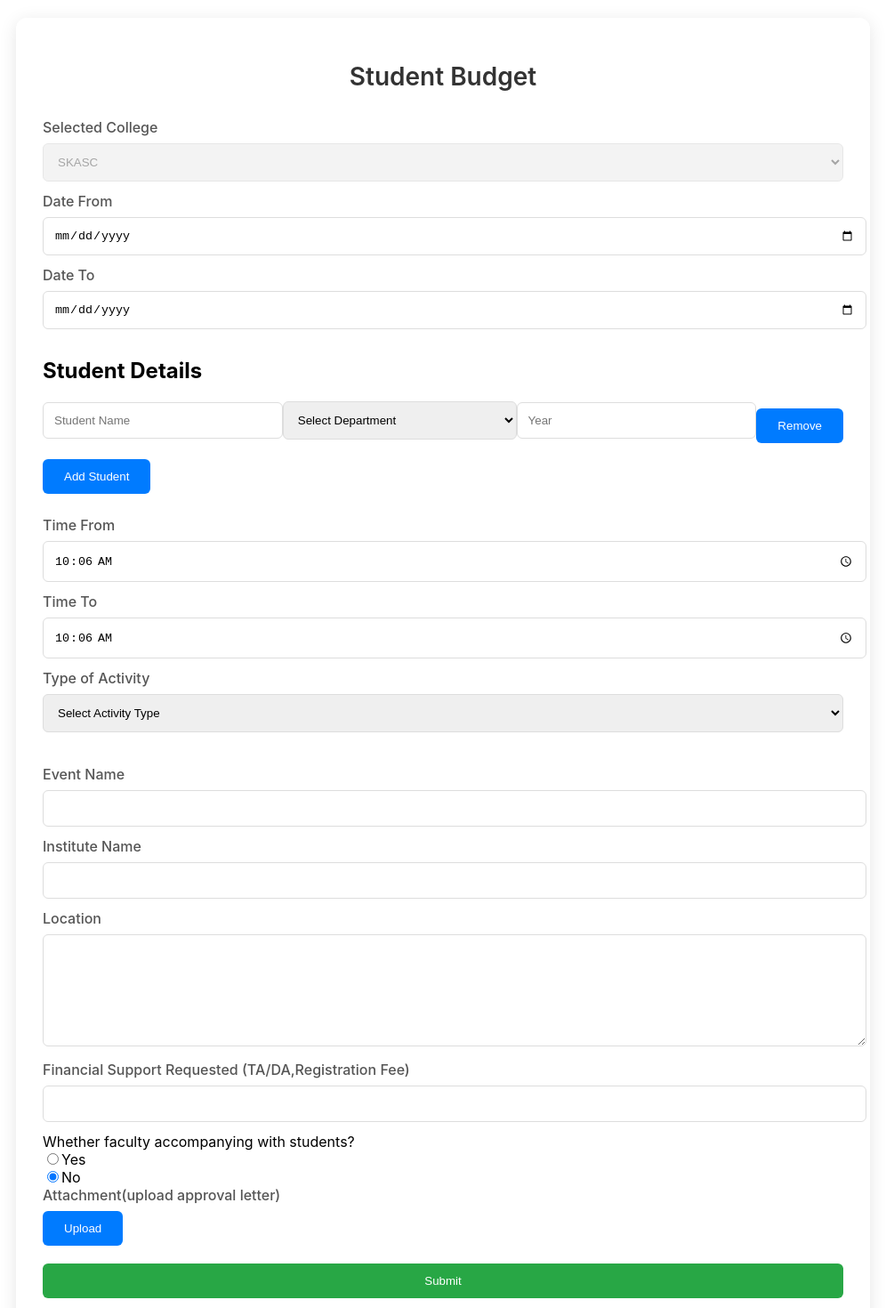
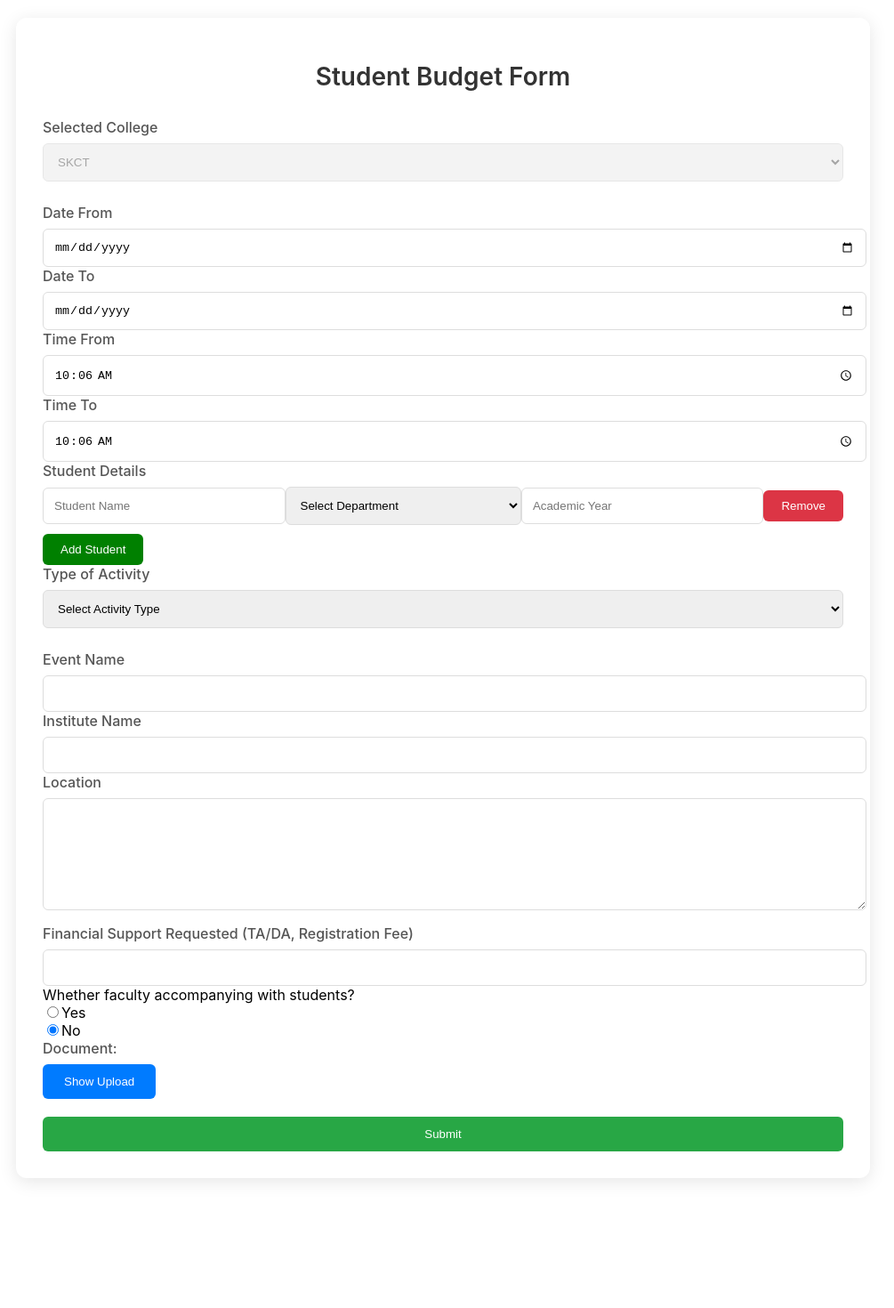
Before and after one commit to Yashwanth-Chandrakumar/SKI, a React (Create React App) app: page /studentbudget in a window 1280 px wide. Shown: the part 100-1570 px from the top of the page at 89% size, without its empty margins (142-1147 px from the left). After the commit the page ends 1464 px from the top, so only its background shows below. Built offline with nearby package versions, Linux system fonts and the light colour scheme.

Commit message:
Update studentbudget.js

```diff
--- a/src/components/studentbudget.js
+++ b/src/components/studentbudget.js
@@ -1,45 +1,121 @@
+
+
 import React, { useEffect, useState } from 'react';
-import 'react-datepicker/dist/react-datepicker.css';
-import { useLocation, useNavigate } from 'react-router-dom';
+import { useNavigate } from 'react-router-dom';
+import FileView from './FileView';
 
-const StudentBudget = ({  }) => {
+const styles = {
+  container: {
+    margin: '40px auto',
+    padding: '30px',
+    maxWidth: '900px',
+    backgroundColor: '#ffffff',
+    borderRadius: '12px',
+    boxShadow: '0 4px 20px rgba(0, 0, 0, 0.1)',
+  },
+  heading: {
+    fontSize: '28px',
+    fontWeight: '600',
+    textAlign: 'center',
+    marginBottom: '30px',
+    color: '#333',
+  },
+  formGroup: {
+    marginBottom: '25px',
+  },
+  label: {
+    display: 'block',
+    fontWeight: '500',
+    marginBottom: '8px',
+    color: '#555',
+  },
+  input: {
+    width: '100%',
+    padding: '12px',
+    borderRadius: '6px',
+    border: '1px solid #ddd',
+    transition: 'border-color 0.3s',
+  },
+  textarea: {
+    width: '100%',
+    padding: '12px',
+    borderRadius: '6px',
+    border: '1px solid #ddd',
+    marginBottom: '12px',
+    minHeight: '100px',
+    resize: 'vertical',
+  },
+  button: {
+    padding: '12px 24px',
+    backgroundColor: '#007bff',
+    color: '#fff',
+    border: 'none',
+    borderRadius: '6px',
+    cursor: 'pointer',
+    transition: 'background-color 0.3s',
+    fontWeight: '500',
+  },
+  submitButton: {
+    display: 'block',
+    padding: '12px 24px',
+    backgroundColor: '#28a745',
+    color: '#fff',
+    border: 'none',
+    borderRadius: '6px',
+    cursor: 'pointer',
+    transition: 'background-color 0.3s',
+    fontWeight: '500',
+    textAlign: 'center',
+    width: '100%',
+    marginTop: '20px',
+  },
+  row: {
+    display: 'flex',
+    alignItems: 'center',
+    marginBottom: '10px',
+    justifyContent:'center'
+  },
+  addButton: {
+    padding: '10px 20px',
+    backgroundColor: 'green',
+    color: '#fff',
+    border: 'none',
+    borderRadius: '6px',
+    cursor: 'pointer',
+    transition: 'background-color 0.3s',
+    fontWeight: '500',
+  },
+  removeButton: {
+    padding: '10px 20px',
+    backgroundColor: '#dc3545',
+    color: '#fff',
+    border: 'none',
+    borderRadius: '6px',
+    cursor: 'pointer',
+    transition: 'background-color 0.3s',
+  },
+};
+
+const StudentBudget = () => {
   const navigate = useNavigate();
-  const location = useLocation();
-  const  college =  localStorage.getItem("college") ;
+  const college = localStorage.getItem("college") || 'SKCT';
   const [selectedCollege, setSelectedCollege] = useState(college);
+  const [studentRows, setStudentRows] = useState([{ studentName: '', department: '', academicYear: '' }]);
+  const [departmentOptions, setDepartmentOptions] = useState([]);
+  const [showFileUpload, setShowFileUpload] = useState(false);
+  const [selectedFile, setSelectedFile] = useState(null);
   const [dateFrom, setDateFrom] = useState(null);
   const [dateTo, setDateTo] = useState(null);
-  const [studentRows, setStudentRows] = useState([{ studentName: '', departmentSelections: '', academicYear: '' }]);
   const [selectedTimeFrom, setSelectedTimeFrom] = useState(new Date());
   const [selectedTimeTo, setSelectedTimeTo] = useState(new Date());
   const [duration, setDuration] = useState('');
+  const [locations, setLocations] = useState('');
+  const [budgetRequested, setBudgetRequested] = useState('');
   const [selectedActivityType, setSelectedActivityType] = useState('');
   const [eventName, setEventName] = useState('');
   const [instituteName, setInstituteName] = useState('');
-  const [budgetRequested, setBudgetRequested] = useState('');
-  const [selectedFile, setSelectedFile] = useState(null);
-  const [locations, setLocations] = useState('');
-  const [category, setCategory] = useState(null);
   const [showFacultyTable, setShowFacultyTable] = useState(false);
   const [facultyRows, setFacultyRows] = useState([{ facultyName: '', department: '', facultyBudget: '' }]);
-  const [status, setStatus] = useState('Pending');
-  const [departmentOptions, setDepartmentOptions] = useState([]);
-
-  const handleCategoryChange = (value) => {
-    if (value === 'Yes') {
-      setShowFacultyTable(true);
-      setFacultyRows([{ facultyName: '', department: '', facultyBudget: '' }]);
-    } else {
-      setShowFacultyTable(false);
-      setFacultyRows([]);
-    }
-  };
-  useEffect(() => {
-    const collegeName = getCollegeName();
-    const departments = collegeDepartmentMapping[collegeName] || [];
-    setDepartmentOptions(departments);
-  }, [selectedCollege]);
-
 
   const collegeDepartmentMapping = {
     SKASC: ['B.A. English Literature', 'M.A. English Literature', 'B.Sc. Mathematics', 'M.Sc. Mathematics with Big Data', 'B.Sc. Artificial Intelligence and Machine Learning', 'B.Sc. Data Science', 'M.Sc. Software Systems', 'B.Sc.Computer Technology', 'B.C.A. (Computer Applications)', 'B.Sc. Computer Science And Applications', 'B.Sc. Computer Science', 'B.Sc. Software Systems', 'B.Sc. Information Technology', 'B.Sc. Computer Science with Cognitive Systems', 'M.Sc. Information Technology', 'M.Sc. Computer Science', 'B.Sc. Electronics and Communication Systems', 'M.Sc. Electronics and Communication Systems', 'B.Sc. Costume Design and Fashion', 'B.Sc.Catering Science and Hotel Management', 'B.Sc. Biotechnology', 'B.Sc. Microbiology', 'M.Sc. Microbiology', 'M.Sc. Bioinformatics', 'B.Com.(Commerce)', 'M.Com.(Commerce)', 'M.Com. International Business', 'B.Com.Corporate Secretaryship', 'B.Com. Professional Accounting', 'B.Com. Business Process Service', 'B.Com. Banking and Insurance', 'B.Com. Accounting and Finance', 'B.Com. Capital Market', 'B.Com. Computer Applications', 'B.Com. Business Analytics', 'B.Com. Information Technology', 'B.Com. E Commerce', 'B.B.A. Business Administration ', 'B.B.A. Computer Applications', 'B.B.A. Logistics', 'B.Sc. Information Systems Management', 'B.Sc. Psychology', 'M.S.. (Social Work)', 'M.A. Public Administration', 'External'],
@@ -47,92 +123,54 @@ const StudentBudget = ({  }) => {
     SKCET: ['B.Tech Information Technology', 'B.E. Civil Engineering', 'B.E. Computer Science and Engineering', 'B.E. Computer Science and Engineering(Cyber Security)', 'B.E. Electronics Engineering', 'B.E. Electronics and Communication Engineering', 'B.E. Mechanical Engineering', 'B.E. Mechatronics Engineering', 'B.Tech.Artificial Intelligence And Data Science', 'B.Tech. Computer Science and Business Systems', 'M.E. Applied Electronics', 'M.E. Computer Science And Engineering', 'Master of Business Administration(MBA)', 'M.E. Engineering Design', 'M.Tech. Computer Science and Engineering', 'External'],
     SKACAS: ['B.Sc CS', 'B.Sc CT', 'B.Sc IT', 'B.C.A', 'B.Sc AIML', 'B.Sc Data Science', 'B.Sc Mathematics', 'B.Sc Psychology', 'B.A English', 'B.Com', 'B.Com CA', 'B.Com PA', 'B.Com A & F', 'B.Com CS', 'B.Com IT', 'B.Com BPS', 'B.Com B & I', 'B.B.A CA', 'B.B.A', 'M.Sc CS', 'M.Com', 'PhD CS', 'PhD Commerce', 'PhD Mathematics', 'PhD English', 'External']
   };
+
   useEffect(() => {
-    const collegeName = getCollegeName();
-    const departments = collegeDepartmentMapping[collegeName] || [];
-    setDepartmentOptions(departments);
+    setDepartmentOptions(collegeDepartmentMapping[selectedCollege] || []);
   }, [selectedCollege]);
+
+  const toggleFileUpload = () => {
+    setShowFileUpload(!showFileUpload);
+  };
+
   const addStudentRow = () => {
-    setStudentRows([...studentRows, { name: '', department: '', academicYear: '' }]);
+    setStudentRows([...studentRows, { studentName: '', department: '', academicYear: '' }]);
   };
 
   const removeStudentRow = (index) => {
-    const newRows = [...studentRows];
-    newRows.splice(index, 1);
-    setStudentRows(newRows);
+    const updatedRows = studentRows.filter((_, idx) => idx !== index);
+    setStudentRows(updatedRows);
   };
-
-  const addFacultyRow = () => {
-    setFacultyRows([...facultyRows, { facultyName: '', department: '', facultyBudget: '' }]);
-  };
-
-  const removeFacultyRow = (index) => {
-    const newRows = [...facultyRows];
-    newRows.splice(index, 1);
-    setFacultyRows(newRows);
-  };
-
-  const updateFacultyRow = (index, field, value) => {
-    const newRows = [...facultyRows];
-    newRows[index][field] = value;
-    setFacultyRows(newRows);
-  };
-
-  useEffect(() => {
-    const collegeName = getCollegeName();
-    const departments = collegeDepartmentMapping[collegeName] || [];
-    setDepartmentOptions(departments);
-  }, [selectedCollege]);
 
   const updateStudentRow = (index, field, value) => {
     const newRows = [...studentRows];
     newRows[index][field] = value;
     setStudentRows(newRows);
   };
-
-  const handleFacultySupportRequestedChange = (text) => {
-    if (/^\d+$/.test(text) || text === '') {
-      setFacultySupportRequested(text);
-    }
+  const handleFileSubmit = (file) => {
+    setSelectedFile(file);
+    console.log('Received file from FileView:', file);
+  };
+  const handleSubmit = () => {
+    console.log("Submitting form...");
+    // Perform submission logic
   };
 
 
-
-  const sendToDatabase = () => {
-    console.log("status:", status);
-  };
-
-  const updateStatus = (value) => {
-    setStatus(value);
-  };
-
-  const getTodayDate = () => {
-    return new Date().toISOString().split('T')[0];
-  };
-
-  // Function to check if a given date is in the past
-  const isDateInPast = (selectedDate) => {
-    const currentDate = getTodayDate();
-    return selectedDate < currentDate;
-  };
-
-  // Handler for 'From' date input change
   const handleDateFromChange = (e) => {
     const selectedDate = e.target.value;
     if (!isDateInPast(selectedDate)) {
       setDateFrom(selectedDate);
     } else {
-      setDateFrom(getTodayDate()); // Set to today's date if a past date is selected
+      setDateFrom(getTodayDate());
     }
   };
 
-  // Handler for 'To' date input change
   const handleDateToChange = (e) => {
     const selectedDate = e.target.value;
     if (!isDateInPast(selectedDate)) {
       setDateTo(selectedDate);
     } else {
-      setDateTo(getTodayDate()); // Set to today's date if a past date is selected
+      setDateTo(getTodayDate());
     }
   };
 
@@ -158,112 +196,54 @@ const StudentBudget = ({  }) => {
     setDuration(`${hours} hours ${minutes} minutes`);
   };
 
-  const pickDocument = async (event) => {
-    const file = event.target.files[0];
-    setSelectedFile(file);
+  const getTodayDate = () => {
+    return new Date().toISOString().split('T')[0];
+  };
+
+  const isDateInPast = (selectedDate) => {
+    const currentDate = getTodayDate();
+    return selectedDate < currentDate;
   };
 
   const handleLocationsChange = (event) => {
     setLocations(event.target.value);
   };
 
-
-  const uploadFile = async () => {
-    // try {
-    //   if (selectedFile) {
-    //     const formData = new FormData();
-    //     formData.append('file', selectedFile);
-
-    //     // const response = await axios.post('http://172.20.10.3:9091/file', formData);
-    //     const response = await axios.post('', formData);
-    //     console.log('File upload response:', response.data);
-    //     alert('Success', 'File uploaded successfully');
-    //   } else {
-    //     alert('Error', 'Please select a file first');
-    //   }
-    // } catch (error) {
-    //   console.error('Error uploading file:', error);
-    //   alert('Error', 'Failed to upload file');
-    // }
-
-    navigate("/fileview");
-  };
-
-  const handleSubmit = async () => {
-    try {
-      const formattedSelectedTimeFrom = selectedTimeFrom.toLocaleTimeString('en-US', { hour12: false });
-      const formattedSelectedTimeTo = selectedTimeTo.toLocaleTimeString('en-US', { hour12: false });
-
-      const response = await fetch('http://172.20.10.3:9091/student', {
-        method: 'POST',
-        headers: {
-          'Content-Type': 'application/json',
-        },
-        body: JSON.stringify({
-          selectedCollege,
-          dateFrom,
-          dateTo,
-          student: studentRows.map(row => ({
-            studentName: row.studentName,
-            departmentSelections: row.departmentSelections,
-            academicYear: row.academicYear,
-          })),
-          selectedTimeFrom: formattedSelectedTimeFrom,
-          selectedTimeTo: formattedSelectedTimeTo,
-          duration,
-          selectedActivityType,
-          eventName,
-          instituteName,
-          location,
-          budgetRequested,
-          file: selectedFile,
-          category,
-          faculty: facultyRows.map(row => ({
-            facultyName: row.facultyName,
-            department: row.department,
-            facultyBudget: row.facultyBudget,
-          })),
-          status,
-        }),
-      });
-
-      if (response.ok) {
-        alert('Success', 'Details uploaded successfully');
+  const handleCategoryChange = (value) => {
+    if (value === 'Yes') {
+      setShowFacultyTable(true);
+      setFacultyRows([{ facultyName: '', department: '', facultyBudget: '' }]);
     } else {
-        alert('Error', 'Failed to upload details');
-      }
-    } catch (error) {
-      console.error('Error:', error);
-      alert('Error', 'Failed to upload details');
-    }
-  };
-  const getCollegeName = () => {
-    switch (college) {
-      case 'skct':
-        return 'SKCT';
-      case 'skcet':
-        return 'SKCET';
-      case 'skasc':
-        return 'SKASC';
-      case 'skacas':
-        return 'SKACAS';
-      default:
-        return 'Sri Krishna Institutions';
+      setShowFacultyTable(false);
+      setFacultyRows([]);
     }
   };
 
+  const addFacultyRow = () => {
+    setFacultyRows([...facultyRows, { facultyName: '', department: '', facultyBudget: '' }]);
+  };
+
+  const removeFacultyRow = (index) => {
+    const newRows = [...facultyRows];
+    newRows.splice(index, 1);
+    setFacultyRows(newRows);
+  };
+
+  const updateFacultyRow = (index, field, value) => {
+    const newRows = [...facultyRows];
+    newRows[index][field] = value;
+    setFacultyRows(newRows);
+  };
+
   return (
-    <>
     <div style={styles.container}>
-      <h1 style={styles.heading}>Student Budget</h1>
-      <form style={styles.form}>
-        <div style={styles.section}>
+      <h1 style={styles.heading}>Student Budget Form</h1>
+      <div style={styles.formGroup}>
         <label style={styles.label}>Selected College</label>
-          <select value={college} onChange={e => setSelectedCollege(e.target.value)} style={styles.input} disabled>
-            <option value="SKASC">SKASC</option>
-            <option value="SKCT">SKCT</option>
-            <option value="SKCET">SKCET</option>
-            <option value="SKACAS">SKACAS</option>
+        <select style={styles.input} value={selectedCollege} onChange={e => setSelectedCollege(e.target.value)} disabled>
+          {Object.keys(collegeDepartmentMapping).map(key => (
+            <option key={key} value={key}>{key}</option>
+          ))}
         </select>
       </div>
       <div style={styles.section}>
@@ -272,41 +252,6 @@ const StudentBudget = ({  }) => {
         <label style={styles.label}>Date To</label>
         <input type="date" value={dateTo} onChange={handleDateToChange} style={styles.input} />
       </div>
-        <div style={styles.studentSection}>
-          <h2>Student Details</h2>
-          {studentRows.map((row, index) => (
-            <div key={index} style={styles.row}>
-              <input
-                type="text"
-                placeholder="Student Name"
-                value={row.studentName}
-                onChange={e => updateStudentRow(index, 'studentName', e.target.value)}
-                style={styles.input}
-                />
-              <select
-                value={row.departmentSelections}
-                onChange={e => updateStudentRow(index, 'departmentSelections', e.target.value)}
-                style={styles.input}
-                >
-                <option value="">Select Department</option>
-                {departmentOptions.map((department, deptIndex) => (
-                  <option key={deptIndex} value={department}>{department}</option>
-                ))}
-
-              </select>
-              <input
-                type="text"
-                placeholder="Year"
-                value={row.academicYear}
-                onChange={e => updateStudentRow(index, 'academicYear', e.target.value)}
-                style={styles.input}
-              />
-              <button type="button" onClick={() => removeStudentRow(index)} style={styles.button}>Remove</button>
-            </div>
-          ))}
-          <button type="button" onClick={addStudentRow} style={styles.button}>Add Student</button>
-        </div>
-
       <div style={styles.section}>
         <label style={styles.label}>Time From</label>
         <input
@@ -323,7 +268,37 @@ const StudentBudget = ({  }) => {
           style={styles.input}
         />
       </div>
-
+      <label style={styles.label}>Student Details</label>
+      {studentRows.map((row, index) => (
+        <div key={index} style={styles.row}>
+          <input
+            style={styles.input}
+            type="text"
+            placeholder="Student Name"
+            value={row.studentName}
+            onChange={e => updateStudentRow(index, 'studentName', e.target.value)}
+          />
+          <select
+            style={styles.input}
+            value={row.department}
+            onChange={e => updateStudentRow(index, 'department', e.target.value)}
+          >
+            <option value="">Select Department</option>
+            {departmentOptions.map((dept, deptIndex) => (
+              <option key={deptIndex} value={dept}>{dept}</option>
+            ))}
+          </select>
+          <input
+            style={styles.input}
+            type="text"
+            placeholder="Academic Year"
+            value={row.academicYear}
+            onChange={e => updateStudentRow(index, 'academicYear', e.target.value)}
+          />
+          <button onClick={() => removeStudentRow(index)} style={styles.removeButton}>Remove</button>
+        </div>
+      ))}
+      <button onClick={addStudentRow} style={styles.addButton}>Add Student</button>
       <div style={styles.formGroup}>
       <label style={styles.label}>Type of Activity</label>
       <select
@@ -371,16 +346,12 @@ const StudentBudget = ({  }) => {
             style={styles.input}
             />
         </div>
-
       <div style={styles.section}>
         <label style={styles.label}>Location</label>
         <textarea value={locations} onChange={handleLocationsChange} style={styles.textarea}></textarea>
       </div>
-
-
-
       <div style={styles.section}>
-          <label style={styles.label}>Financial Support Requested (TA/DA,Registration Fee)</label>
+        <label style={styles.label}>Financial Support Requested (TA/DA, Registration Fee)</label>
         <input
           type="text"
           value={budgetRequested}
@@ -388,25 +359,6 @@ const StudentBudget = ({  }) => {
           style={styles.input}
         />
       </div>
-
-
-        {/* <div style={styles.section}>
-          <label style={styles.label}>Category:</label>
-          <select value={category} onChange={e => handleCategoryChange(e.target.value)} style={styles.input}>
-          <option value="Yes">Yes</option>
-          <option value="No">No</option>
-          </select>
-          </div> */}
-
-        {/* <div style={styles.section}>
-          <label style={styles.label}>Status:</label>
-          <select value={status} onChange={e => updateStatus(e.target.value)} style={styles.input}>
-          <option value="Pending">Pending</option>
-          <option value="Approved">Approved</option>
-          <option value="Rejected">Rejected</option>
-          </select>
-          </div> */}
-
       <div className="formGroup">
         <label className="label">Whether faculty accompanying with students?</label>
         <div style={{ flexDirection: 'row', alignItems: 'center' }}>
@@ -428,7 +380,6 @@ const StudentBudget = ({  }) => {
           <span>No</span>
         </div>
       </div>
-
       {showFacultyTable && (
         <div style={styles.facultySection}>
           <h2>Faculty Details</h2>
@@ -464,112 +415,16 @@ const StudentBudget = ({  }) => {
           <button type="button" onClick={addFacultyRow} style={styles.button}>Add Faculty</button>
         </div>
       )}
-
-
-
       <div style={styles.section}>
-          <label style={styles.label}>Attachment(upload approval letter)</label>
-
-          <button type="button" onClick={uploadFile} style={styles.button}>Upload</button>
+          <label style={styles.label}>Document:</label>
+          <button type="button" onClick={toggleFileUpload} style={styles.button}>
+          {showFileUpload ? "Hide Upload" : "Show Upload"}
+        </button>
+        {showFileUpload && <FileView onFileSubmit={handleFileSubmit}/>}
         </div>
-
-
-       <center> <button type="button" onClick={handleSubmit} style={styles.submitButton}>Submit</button></center>
-      </form>
+      <button onClick={handleSubmit} style={styles.submitButton}>Submit</button>
     </div>
-</>
   );
 };
 
-const styles = {
-  container: {
-    margin: '40px auto',
-    padding: '30px',
-    maxWidth: '900px',
-    backgroundColor: '#ffffff',
-    borderRadius: '12px',
-    boxShadow: '0 4px 20px rgba(0, 0, 0, 0.1)',
-  },
-  heading: {
-    fontSize: '28px',
-    fontWeight: '600',
-    textAlign: 'center',
-    marginBottom: '30px',
-    color: '#333',
-  },
-  formGroup: {
-    marginBottom: '25px',
-  },
-  label: {
-    display: 'block',
-    fontWeight: '500',
-    marginBottom: '8px',
-    color: '#555',
-  },
-  input: {
-    width: '100%',
-    padding: '12px',
-    borderRadius: '6px',
-    border: '1px solid #ddd',
-    marginBottom: '12px',
-    transition: 'border-color 0.3s',
-  },
-  textarea: {
-    width: '100%',
-    padding: '12px',
-    borderRadius: '6px',
-    border: '1px solid #ddd',
-    marginBottom: '12px',
-    minHeight: '100px',
-    resize: 'vertical',
-  },
-  button: {
-    padding: '12px 24px',
-    backgroundColor: '#007bff',
-    color: '#fff',
-    border: 'none',
-    borderRadius: '6px',
-    cursor: 'pointer',
-    transition: 'background-color 0.3s',
-    fontWeight: '500',
-  },
-  submitButton: {
-    padding: '12px 24px',
-    backgroundColor: '#28a745',
-    color: '#fff',
-    border: 'none',
-    borderRadius: '6px',
-    cursor: 'pointer',
-    transition: 'background-color 0.3s',
-    fontWeight: '500',
-    display: 'block',
-    width: '100%',
-    marginTop: '20px',
-  },
-  studentSection: {
-    marginBottom: '25px',
-  },
-  facultySection: {
-    marginBottom: '25px',
-  },
-  row: {
-    display: 'flex',
-    alignItems: 'center',
-    marginBottom: '10px',
-  },
-  addButton: {
-    display: 'inline-block',
-    marginBottom: '10px',
-  },
-  removeButton: {
-    padding: '10px 20px',
-    backgroundColor: '#dc3545',
-    color: '#fff',
-    border: 'none',
-    borderRadius: '6px',
-    cursor: 'pointer',
-    transition: 'background-color 0.3s',
-  },
-};
-
 export default StudentBudget;
```
Lines whose indentation alone changed are shown as unchanged.
